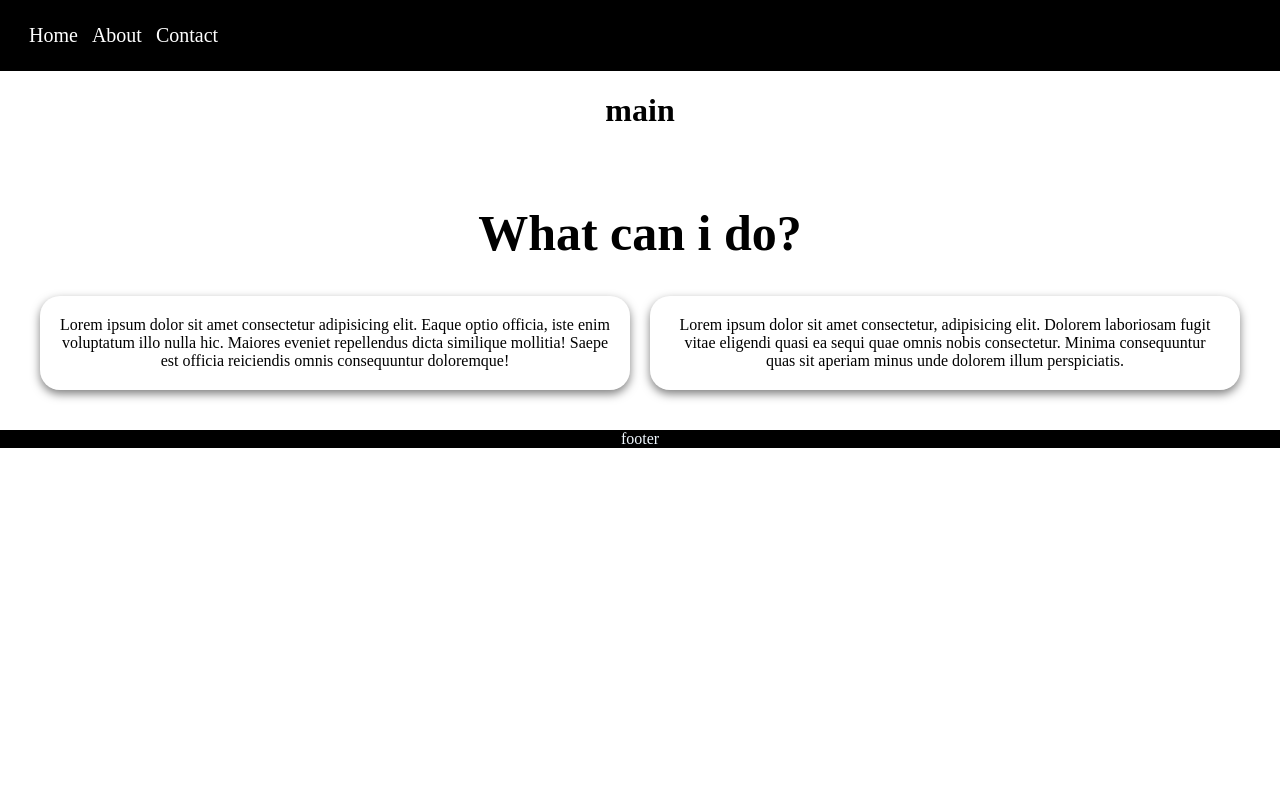
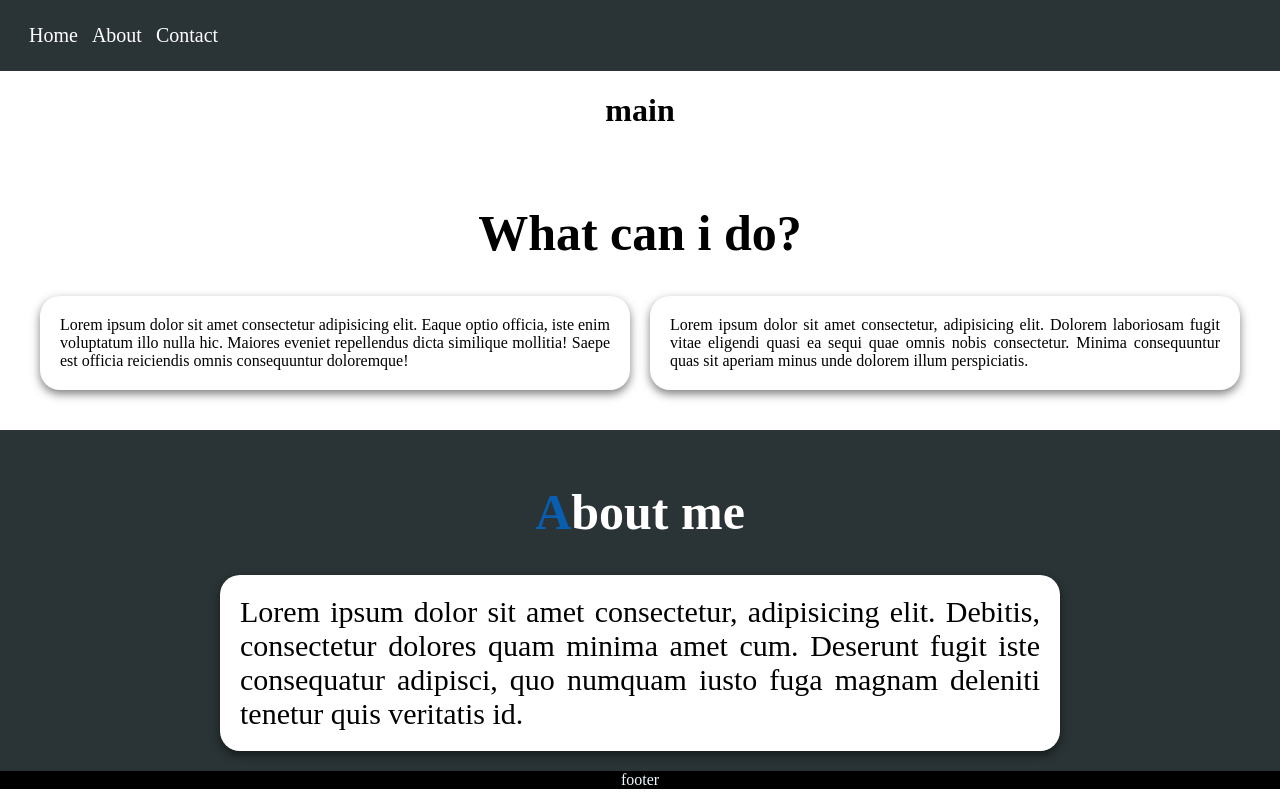
Before and after one commit to zaki0110/portofolio, a plain HTML site: page index.html in a window 1280 px wide. Drawn offline with Linux system fonts and the light colour scheme.

Commit message:
add about me

```diff
--- a/index.html
+++ b/index.html
@@ -5,6 +5,7 @@
     <meta name="viewport" content="width=device-width, initial-scale=1.0">
     <title>Portofolio</title>
     <link rel="stylesheet" href="style.css">
+    <script src="script.js"></script>
 </head>
 <body>
     <nav>
@@ -25,6 +26,12 @@
                 <div class="service">Lorem ipsum dolor sit amet consectetur, adipisicing elit. Dolorem laboriosam fugit vitae eligendi quasi ea sequi quae omnis nobis consectetur. Minima consequuntur quas sit aperiam minus unde dolorem illum perspiciatis.</div>
             </div>
         </div>
+        <div class="about_me">
+            <h1><span class="highlight">A</span>bout me</h1>
+            <div class="myself">
+                <div class="text_part">Lorem ipsum dolor sit amet consectetur, adipisicing elit. Debitis, consectetur dolores quam minima amet cum. Deserunt fugit iste consequatur adipisci, quo numquam iusto fuga magnam deleniti tenetur quis veritatis id.</div>
+            </div>
+        </div>
     <footer>footer</footer>
 </body>
 </html>
--- a/style.css
+++ b/style.css
@@ -19,7 +19,7 @@ nav {
     top: 0;
     position: sticky;
     grid-area: navbar;
-    background-color: black;
+    background-color: #2A3335;
     color: aliceblue;
     padding: 1.5em;
     display: flex;
@@ -73,17 +73,48 @@ h1{
 }
 
 .service{
-    background-color: rgba(255, 255, 255, 0.2);
+    background-color: rgba(255, 255, 255);
     padding: 20px;
     border-radius: 20px;
     box-shadow: 0 4px 10px rgba(0, 0, 0, 0.5);
     transition: transform 0.3s, box-shadow 0.3s;
+    text-align: justify;
     /* width: 300px;
     height: 550px; */
 }
 
-aside{
+/* aside{
     grid-area: aside;
+} */
+
+.about_me{
+    background-color: #2A3335;
+    padding: 20px;
+    place-items: center;
+}
+
+.about_me h1{
+    font-size: 50px;
+    color: #ffff;
+}
+
+.about_me .highlight{
+    color: #0A5EB0;
+}
+
+.myself{
+    place-items: center;
+    background-color: rgba(255, 255, 255);
+    padding: 20px;
+    border-radius: 20px;
+    box-shadow: 0 4px 10px rgba(0, 0, 0, 0.5);
+    transition: transform 0.3s, box-shadow 0.3s;
+    max-width: 800px;
+}
+
+.text_part{
+    text-align: justify;
+    font-size: 30px;
 }
 
 footer{
@@ -125,4 +156,8 @@ footer{
         display: block;
     }
 
+    .text_part{
+        font-size: 20px;
+    }
+
   }
```
